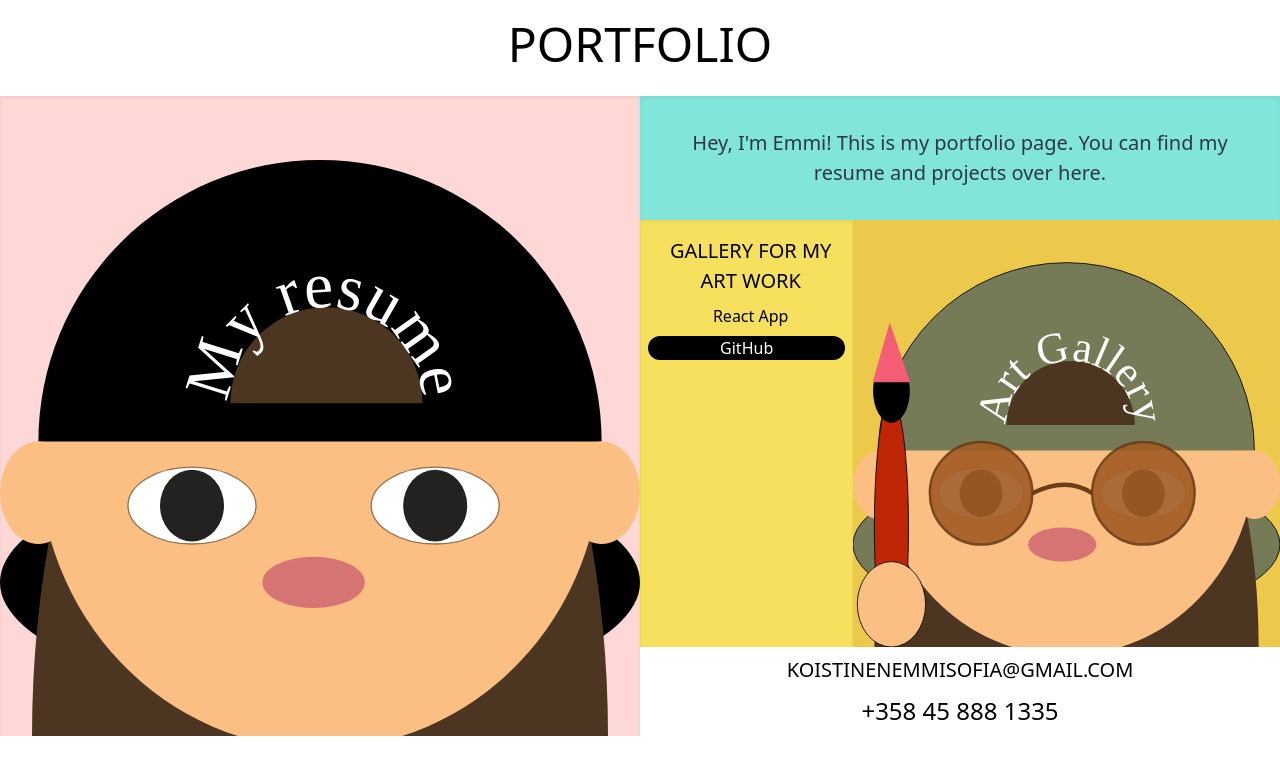
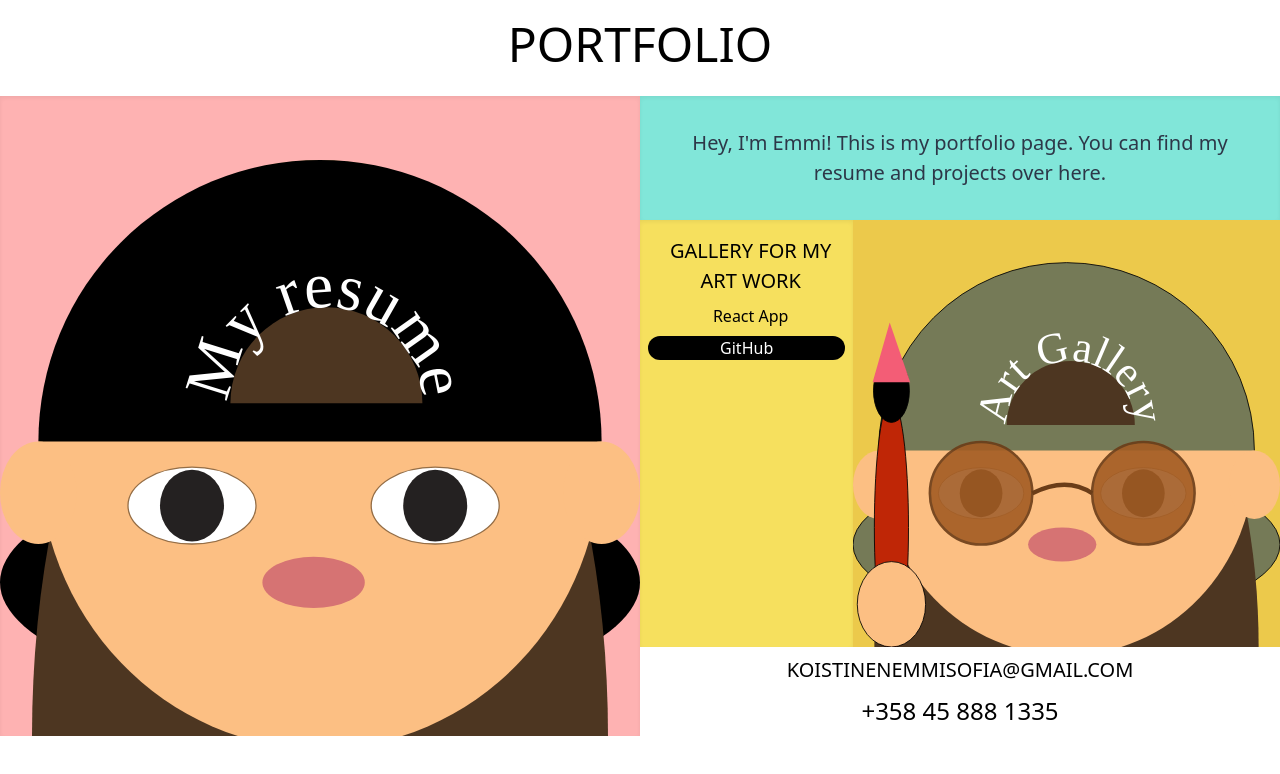
Before and after one commit to emmisk/portfolio, a React (Create React App) app: page / in a window 1280 px wide. Shown: the top 774 px of the page. Built offline with nearby package versions, Linux system fonts and the light colour scheme.

Commit message:
edit colors

```diff
--- a/src/components/Project.js
+++ b/src/components/Project.js
@@ -21,7 +21,7 @@ const Project = ({
         <p className="text-l pl-2 mt-2">{projectType}</p>
         <p className="text-xl pl-2 mt-2"></p>
         <div
-          className={`text-white rounded-full flex items-center justify-center transition duration-200 ease-in-out bg-black hover:${projectHover} transform hover:-translate-y-1 hover:scale-110`}
+          className={`text-white rounded-full flex items-center justify-center transition duration-200 ease-in-out bg-black hover transform hover:-translate-y-1 hover:scale-110`}
         >
           <a
             href="https://github.com/emmisk/art_gallery"
--- a/src/components/Resume.js
+++ b/src/components/Resume.js
@@ -1,7 +1,7 @@
 import React from "react"
 
 const Resume = ({ image, text, href, alt }) => (
-  <section className="md:w-full shadow-inner transition bg-red-200 hover:bg-red-300">
+  <section className="md:w-full shadow-inner transition bg-red-300 hover:bg-red-400">
     <a href={href} target="_blank" rel="noreferrer noopener">
       <img src={image} alt={alt} />
     </a>
```
